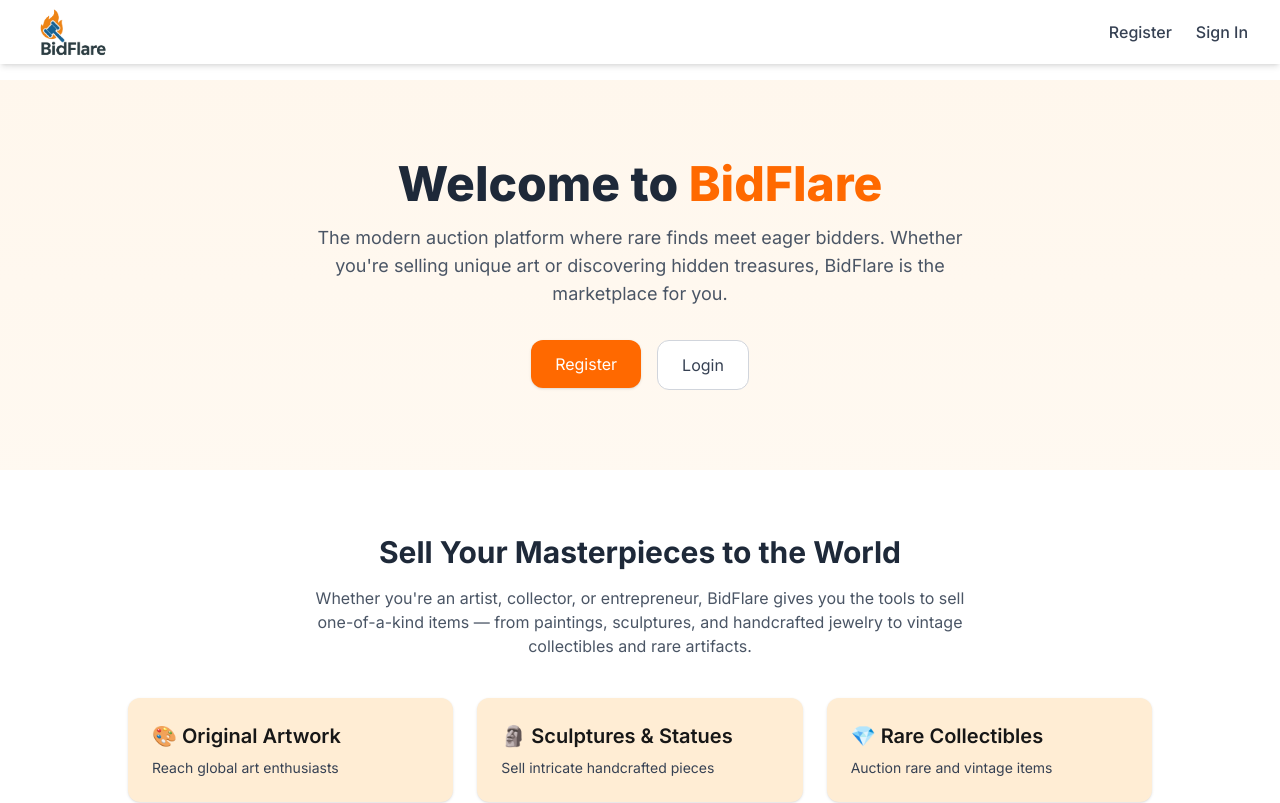
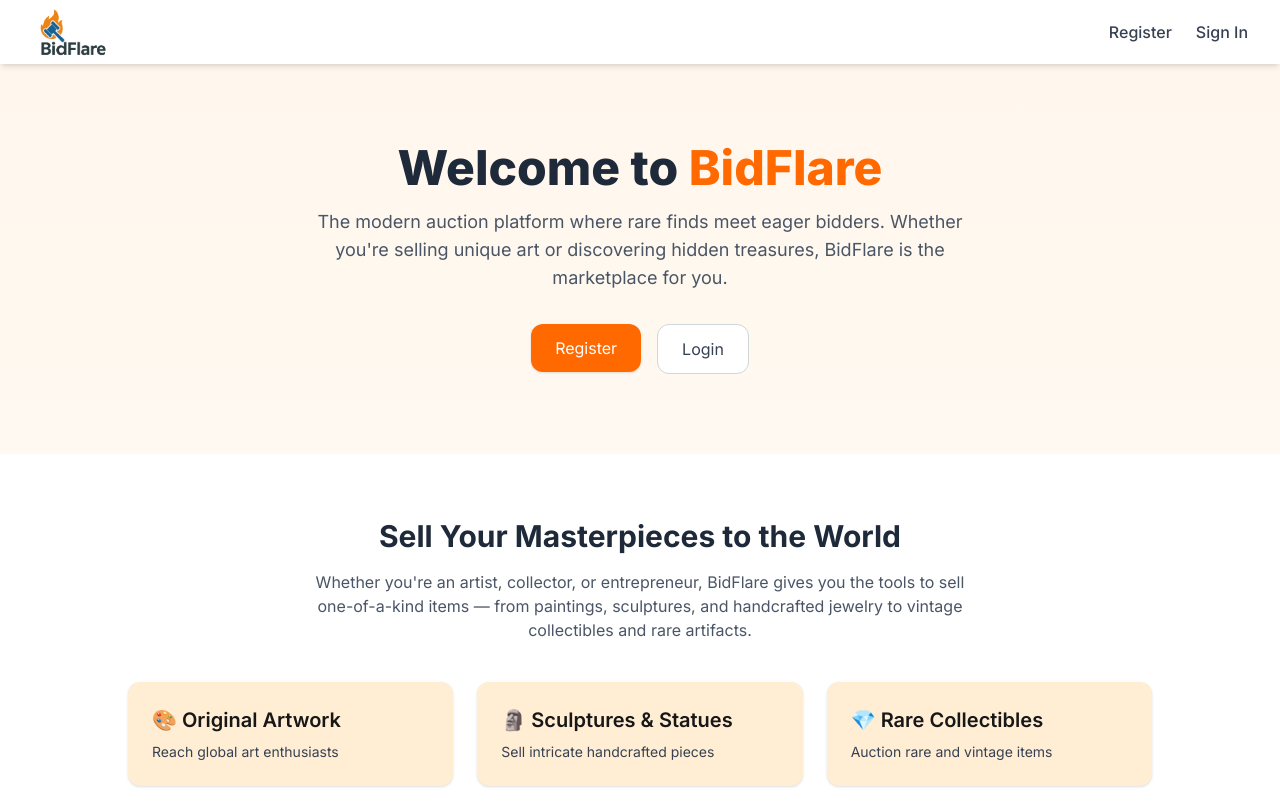
Before and after one commit to ManurangaJay/bidflare-frontend, a Next.js app: page / in a window 1280 px wide. Shown: the top 803 px of the page. Built offline with nearby package versions, Linux system fonts and the light colour scheme.

Commit message:
style: remove unnecessary padding

```diff
--- a/src/app/(home)/layout.tsx
+++ b/src/app/(home)/layout.tsx
@@ -12,7 +12,7 @@ export default function HomeLayout({
   return (
     <>
       <NavbarHome />
-      <main className="pt-4">{children}</main>
+      <main>{children}</main>
       <FooterHome />
     </>
   );
```
